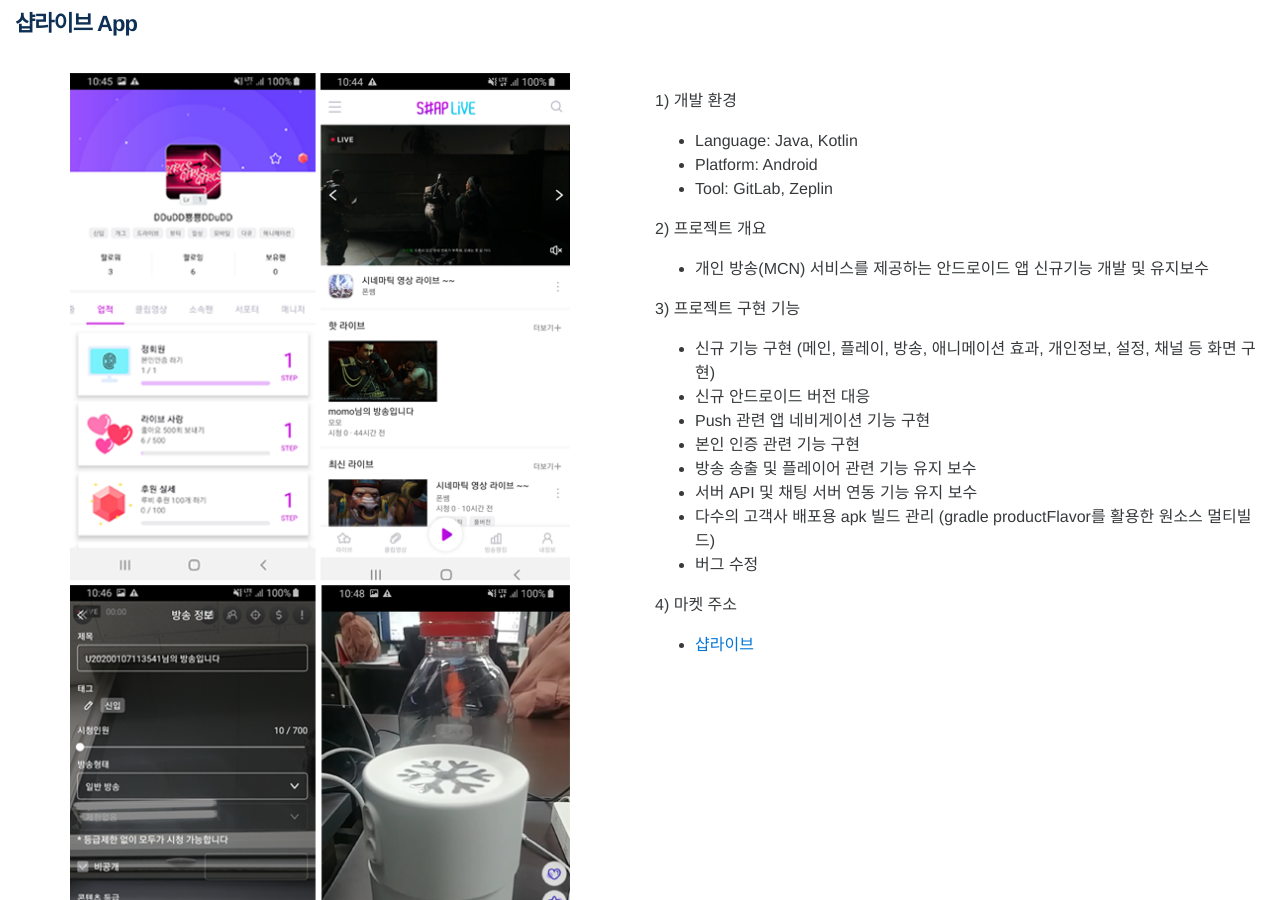
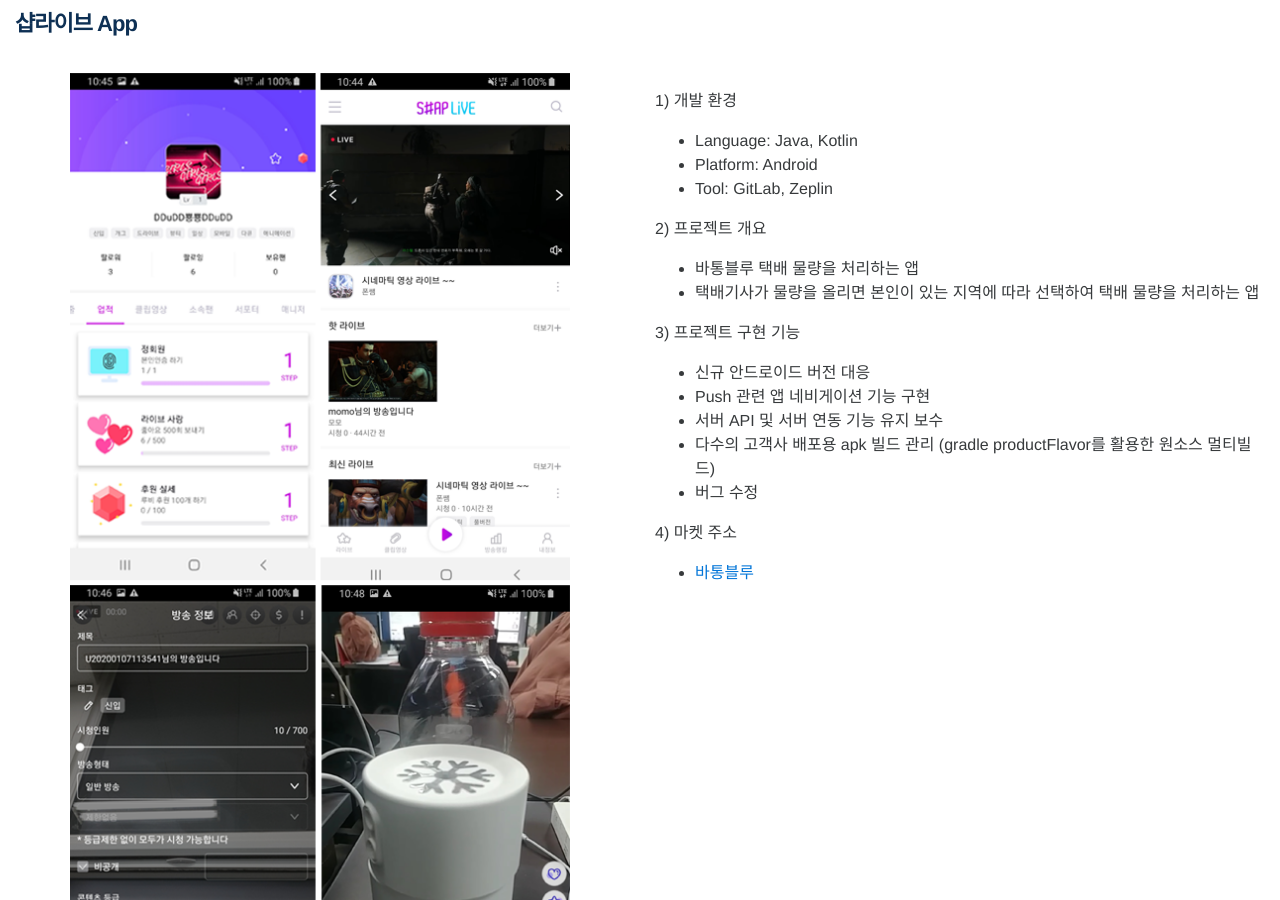
Before and after one commit to kongup83/kongup83.github.io, a Jekyll site: the page built from _posts/2021-05-12-portfolio13.md, in a window 1280 px wide and 900 px high, scrolled down 253 px. Built offline with Jekyll 4.4.1, drawn with Linux system fonts in a browser that asks for light colours; nearby versions of some CDN libraries.

Commit message:
Update 2021-05-12-portfolio13.md

```diff
--- a/_posts/2021-05-12-portfolio13.md
+++ b/_posts/2021-05-12-portfolio13.md
@@ -5,7 +5,7 @@ title: 샵라이브 App
 date: 2018-11-30 15:30:00
 categories: posts
 tags: portfolio
-icon: shapLive_AppIcon.png
+icon: blue_AppIcon.png
 image: shapLive.png
 ---
 
@@ -15,17 +15,15 @@ image: shapLive.png
  - Tool: GitLab, Zeplin
 
 2) 프로젝트 개요
- - 개인 방송(MCN) 서비스를 제공하는 안드로이드 앱 신규기능 개발 및 유지보수
+ - 바통블루 택배 물량을 처리하는 앱
+ - 택배기사가 물량을 올리면 본인이 있는 지역에 따라 선택하여 택배 물량을 처리하는 앱
 
 3) 프로젝트 구현 기능
- - 신규 기능 구현 (메인, 플레이, 방송, 애니메이션 효과, 개인정보, 설정, 채널 등 화면 구현)
  - 신규 안드로이드 버전 대응
  - Push 관련 앱 네비게이션 기능 구현
- - 본인 인증 관련 기능 구현
- - 방송 송출 및 플레이어 관련 기능 유지 보수
- - 서버 API 및 채팅 서버 연동 기능 유지 보수
+ - 서버 API 및 서버 연동 기능 유지 보수
  - 다수의 고객사 배포용 apk 빌드 관리 (gradle productFlavor를 활용한 원소스 멀티빌드)
  - 버그 수정
 
 4) 마켓 주소
- - [샵라이브](https://play.google.com/store/apps/details?id=com.tnglem.shaplive.android){:target="_blank"}
+ - [바통블루](https://play.google.com/store/apps/details?id=battong.connect.kr.battong_user){:target="_blank"}
```
